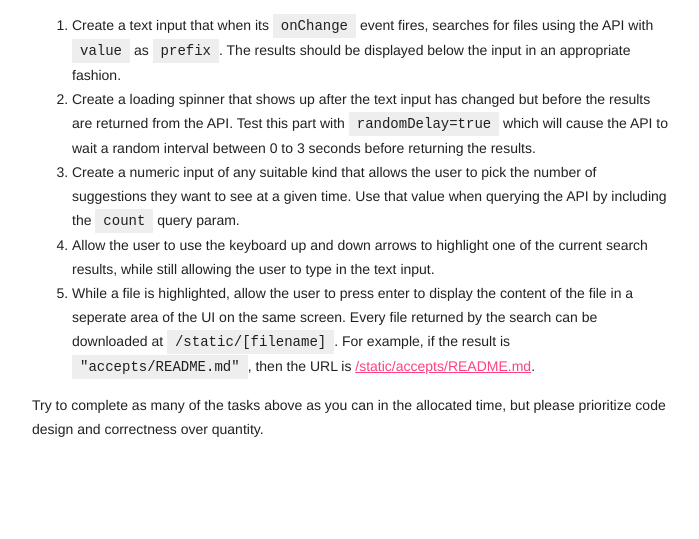
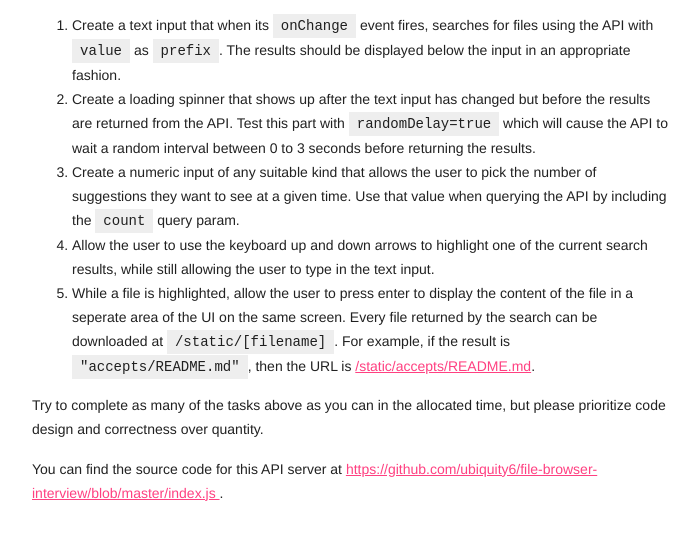
Before and after one commit to ubiquity6/file-browser-interview, a website: page index.html in a window 1280 px wide. Shown: the part 768-1307 px from the top of the page, without its empty margins (288-987 px from the left). Drawn offline with nearby package versions, Linux system fonts and the light colour scheme.

Commit message:
Added GitHub link

```diff
--- a/index.html
+++ b/index.html
@@ -114,6 +114,13 @@ all the files and filter the file names by a provided prefix.</p>
   but please prioritize code design and correctness over quantity.
 </p>
 
+<p>
+  You can find the source code for this API server at
+  <a href="https://github.com/ubiquity6/file-browser-interview/blob/master/index.js">
+    https://github.com/ubiquity6/file-browser-interview/blob/master/index.js
+  </a>.
+</p>
+
 </div>
 
 </body>
```
